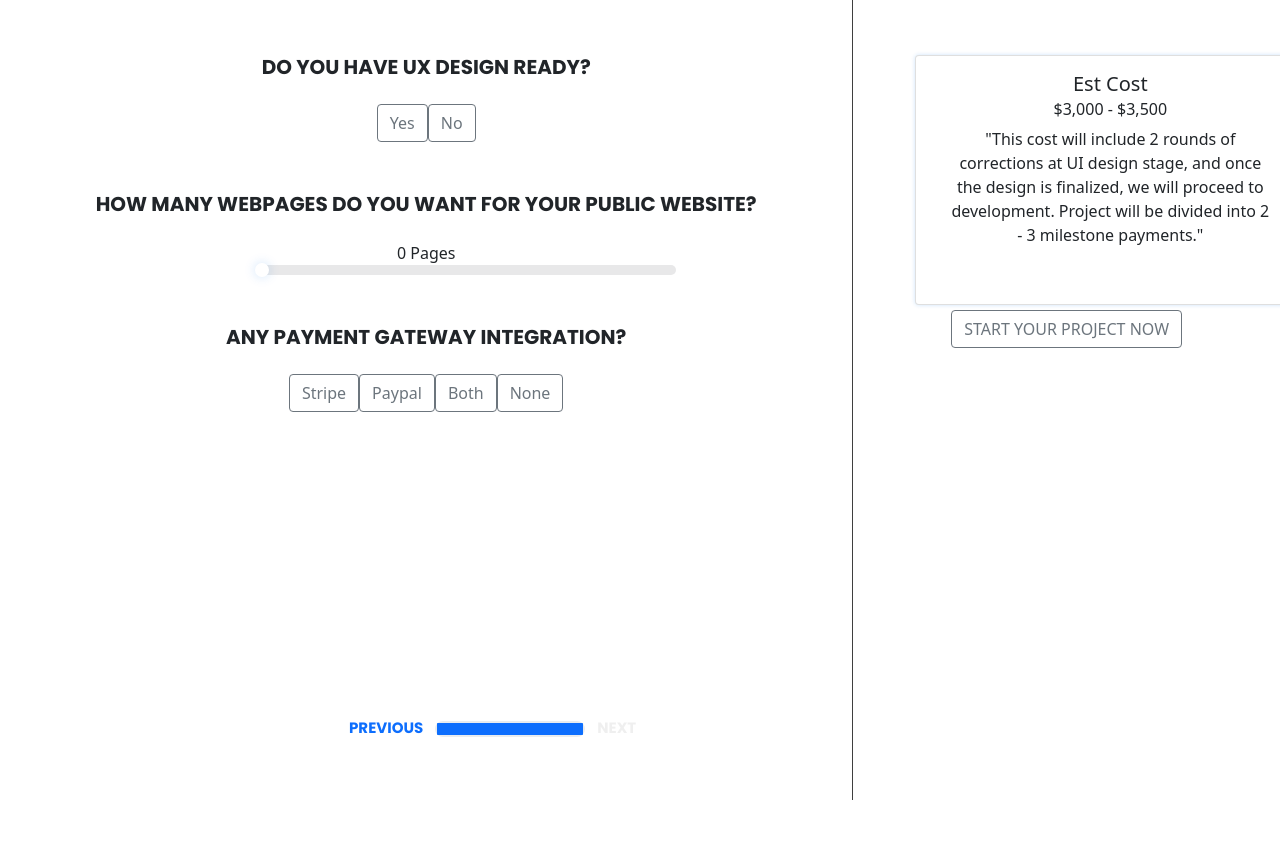
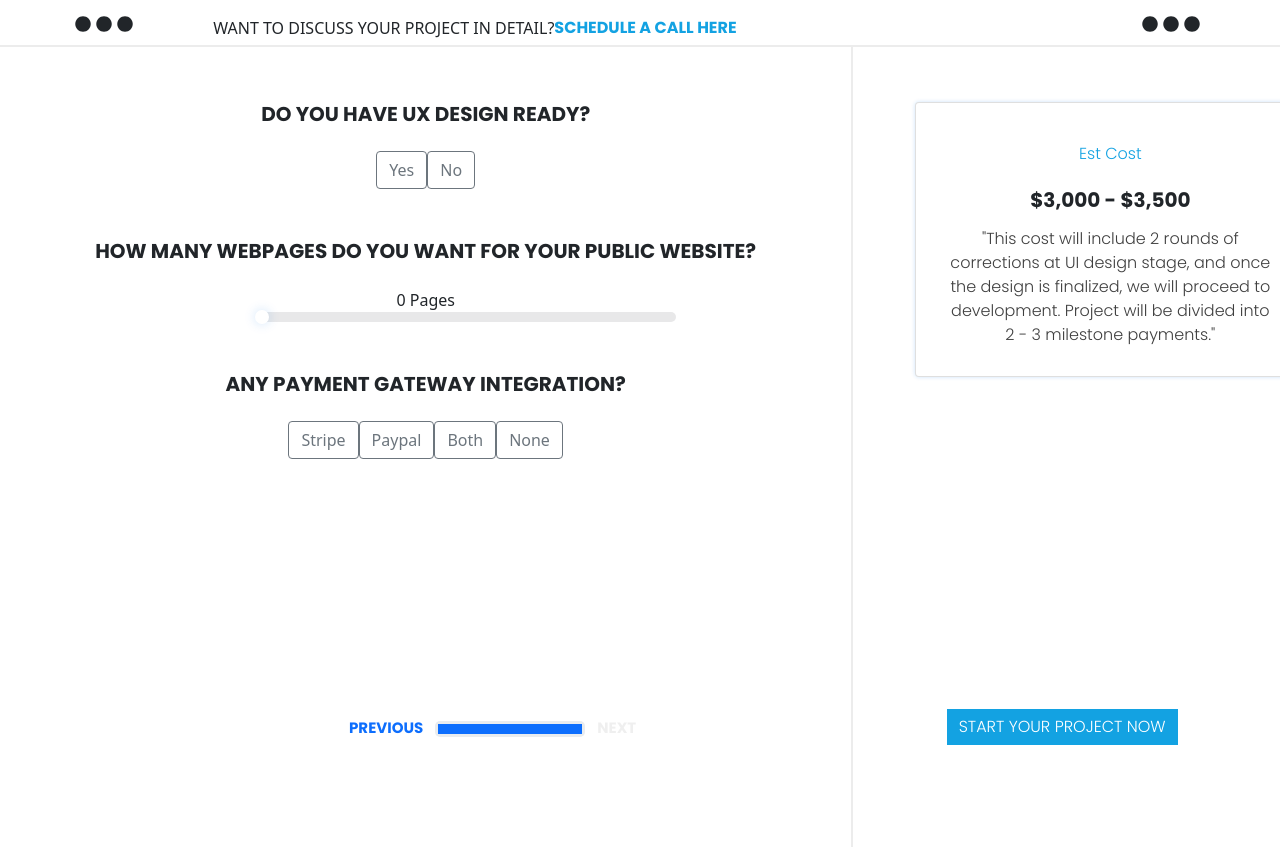
Before and after one commit to rashedsadat/flexcalculator, a React (Create React App) app: page /details in a window 1280 px wide. Before the commit the page ends 800 px from the top, so only its background shows below. Built offline with nearby package versions, Linux system fonts and the light colour scheme.

Commit message:
new update

```diff
--- a/package.json
+++ b/package.json
@@ -3,6 +3,9 @@
   "version": "0.1.0",
   "private": true,
   "dependencies": {
+    "@fortawesome/fontawesome-svg-core": "^1.2.36",
+    "@fortawesome/free-solid-svg-icons": "^5.15.4",
+    "@fortawesome/react-fontawesome": "^0.1.16",
     "@testing-library/jest-dom": "^5.16.1",
     "@testing-library/react": "^12.1.2",
     "@testing-library/user-event": "^13.5.0",
--- a/src/assets/css/style.css
+++ b/src/assets/css/style.css
@@ -1,6 +1,44 @@
 .colSideBar{
     height: 100vh;
-    border-right: 1px solid #3F3F3F;
+    border-right: 2px solid #ECECEC;
+}
+
+.navContainer{
+    border-bottom: 2px solid #ECECEC;
+}
+
+.nav{
+    float: left;
+    text-align: center;
+}
+
+.navTitle{
+    /* display: flex; */
+    font-family: 'Poppins';
+    font-size: 16px;
+    font-weight: 300;
+    color: #212529;
+    bottom: 20px;
+    padding-left: 50px;
+}
+
+.navLink{
+    text-decoration: none;
+    font-family: 'Poppins';
+    font-size: 16px;
+    font-weight: bold;
+    color: #13A2E2;
+    margin-bottom: 5px;
+}
+
+.navLink:hover{
+    text-decoration: none;
+    color: #13A2E2;
+}
+
+.navIcon{
+    margin-right: 5px;
+    margin-bottom: 5px;
 }
 
 .topMargin{
@@ -71,8 +109,8 @@
 }
 
 .progressBar{
-    padding: 2px;
-    border-radius: 20px;
+    padding: 3px;
+    border-radius: 5px !important;
     float: left;
     width: 150px;
     margin-top: 10px;
@@ -101,8 +139,46 @@
 }
 
 .detailsCard{
-    height: 250px;
+    height: 275px;
     width: 380px;
     margin-left: 50px !important;
     box-shadow: 0 0 4px 0 rgba(0, 115, 230, 0.2);
 }
+
+.detailsCardTitle{
+    font-family: 'Poppins';
+    font-size: 16px;
+    color: #13A2E2;
+    font-weight: 300;
+    margin-top: 25px;
+}
+
+.detailsPrice{
+    font-family: 'Poppins';
+    font-size: 20px;
+    color: #212529;
+    font-weight: bold;
+    margin-top: 25px;
+}
+
+.detailsCardDetail{
+    font-family: 'Poppins';
+    font-size: 16px;
+    color: #3F3F3F;
+    font-weight: 300;
+    margin-bottom: 25px;
+    margin-top: 15px;
+}
+
+.detailsButton{
+    position: absolute;
+    bottom: 55px;
+    margin-left: -120px !important;
+    font-size: 16px;
+    font-weight: 300;
+    font-family: 'Poppins';
+    background-color: #13A2E2;
+    color: #FFFFFF;
+    border: none;
+    border-radius: 0;
+}
--- a/src/components/details/Details.js
+++ b/src/components/details/Details.js
@@ -77,14 +77,14 @@
                         <Col lg={4} md={4} sm={12} className='topMargin'>
                             <Card className='detailsCard'>
                                 <Card.Body>
-                                    <Card.Title>Est Cost</Card.Title>
-                                    <Card.Subtitle className="mb-2">$3,000 - $3,500</Card.Subtitle>
-                                    <Card.Text>
+                                    <Card.Title className='detailsCardTitle'>Est Cost</Card.Title>
+                                    <Card.Subtitle className="detailsPrice">$3,000 - $3,500</Card.Subtitle>
+                                    <Card.Text className='detailsCardDetail'>
                                     "This cost will include 2 rounds of corrections at UI design stage, and once the design is finalized, we will proceed to development. Project will be divided into 2 - 3 milestone payments."
                                     </Card.Text>
                                 </Card.Body>
                             </Card>
-                            <Button variant="outline-secondary">START YOUR PROJECT NOW</Button>
+                            <Button className='detailsButton' variant="outline-secondary">START YOUR PROJECT NOW</Button>
                         </Col>
                     </Row>
                 </Container>
--- a/src/components/frameWork/FrameWork.js
+++ b/src/components/frameWork/FrameWork.js
@@ -1,7 +1,5 @@
 import React, { Component, Fragment } from 'react';
-import '../../assets/css/bootstrap.min.css';
 import { Button, Card, Col, Container, Row, ProgressBar } from 'react-bootstrap';
-import '../../assets/css/style.css';
 import { Link } from 'react-router-dom';
 
 class FrameWork extends Component {
--- /dev/null
+++ b/src/components/navComponent/NavComponent.js
@@ -0,0 +1,37 @@
+import { FontAwesomeIcon } from '@fortawesome/react-fontawesome';
+import React, { Component, Fragment } from 'react';
+import { Col, Container, Row } from 'react-bootstrap';
+import { faCircle } from '@fortawesome/free-solid-svg-icons';
+import { Link } from 'react-router-dom';
+import '../../assets/css/bootstrap.min.css';
+import '../../assets/css/style.css';
+
+class NavComponent extends Component {
+    render() {
+        return (
+            <Fragment>
+                <Container fluid={true} className='navContainer text-center mt-3'>
+                    <Row>
+                        <Col lg={2} md={2} sm={0}>
+                            <FontAwesomeIcon className='navIcon' icon={faCircle} />
+                            <FontAwesomeIcon className='navIcon' icon={faCircle} />
+                            <FontAwesomeIcon className='navIcon' icon={faCircle} />
+                        </Col>
+                        <Col lg={8} md={8} sm={12} className='nav'>
+                            <span claaName='navTitle'>WANT TO DISCUSS YOUR PROJECT IN DETAIL?</span>
+                            <a className='navLink' href="#">SCHEDULE A CALL HERE</a>
+                        </Col>
+                        <Col lg={2} md={2} sm={0}>
+                             <FontAwesomeIcon className='navIcon' icon={faCircle} />
+                             <FontAwesomeIcon className='navIcon' icon={faCircle} />
+                             <FontAwesomeIcon className='navIcon' icon={faCircle} />
+                        </Col>
+                    </Row>
+
+                </Container>
+            </Fragment>
+        );
+    }
+}
+
+export default NavComponent;
--- a/src/pages/ChooseFrameworkPage.js
+++ b/src/pages/ChooseFrameworkPage.js
@@ -1,10 +1,12 @@
 import React, { Component, Fragment } from 'react';
 import FrameWork from '../components/frameWork/FrameWork';
+import NavComponent from '../components/navComponent/NavComponent';
 
 class ChooseFrameworkPage extends Component {
     render() {
         return (
             <Fragment>
+                <NavComponent/>
                 <FrameWork/>
             </Fragment>
         );
--- a/src/pages/ConfirmationPage.js
+++ b/src/pages/ConfirmationPage.js
@@ -1,10 +1,12 @@
 import React, { Component, Fragment } from 'react';
 import Details from '../components/details/Details';
+import NavComponent from '../components/navComponent/NavComponent';
 
 class ConfirmationPage extends Component {
     render() {
         return (
             <Fragment>
+                <NavComponent/>
                 <Details/>
             </Fragment>
         );
--- a/src/pages/WebsiteTypePage.js
+++ b/src/pages/WebsiteTypePage.js
@@ -1,10 +1,12 @@
 import React, { Component, Fragment } from 'react';
+import NavComponent from '../components/navComponent/NavComponent';
 import WebType from '../components/webtype/WebType';
 
 class WebsiteTypePage extends Component {
     render() {
         return (
             <Fragment>
+                <NavComponent/>
                 <WebType/>
             </Fragment>
         );
```
Also changed, not shown: 1 other file (tests, documents, lock files or other folders).
